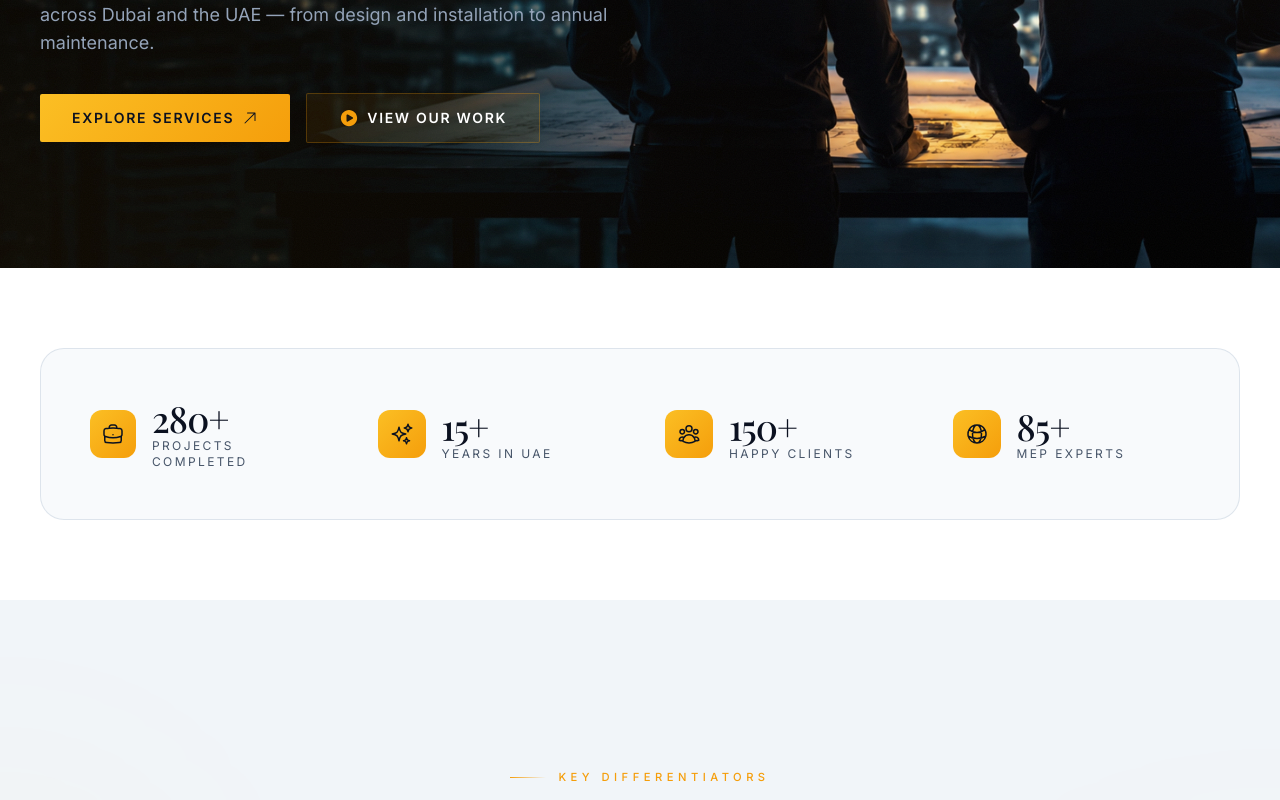
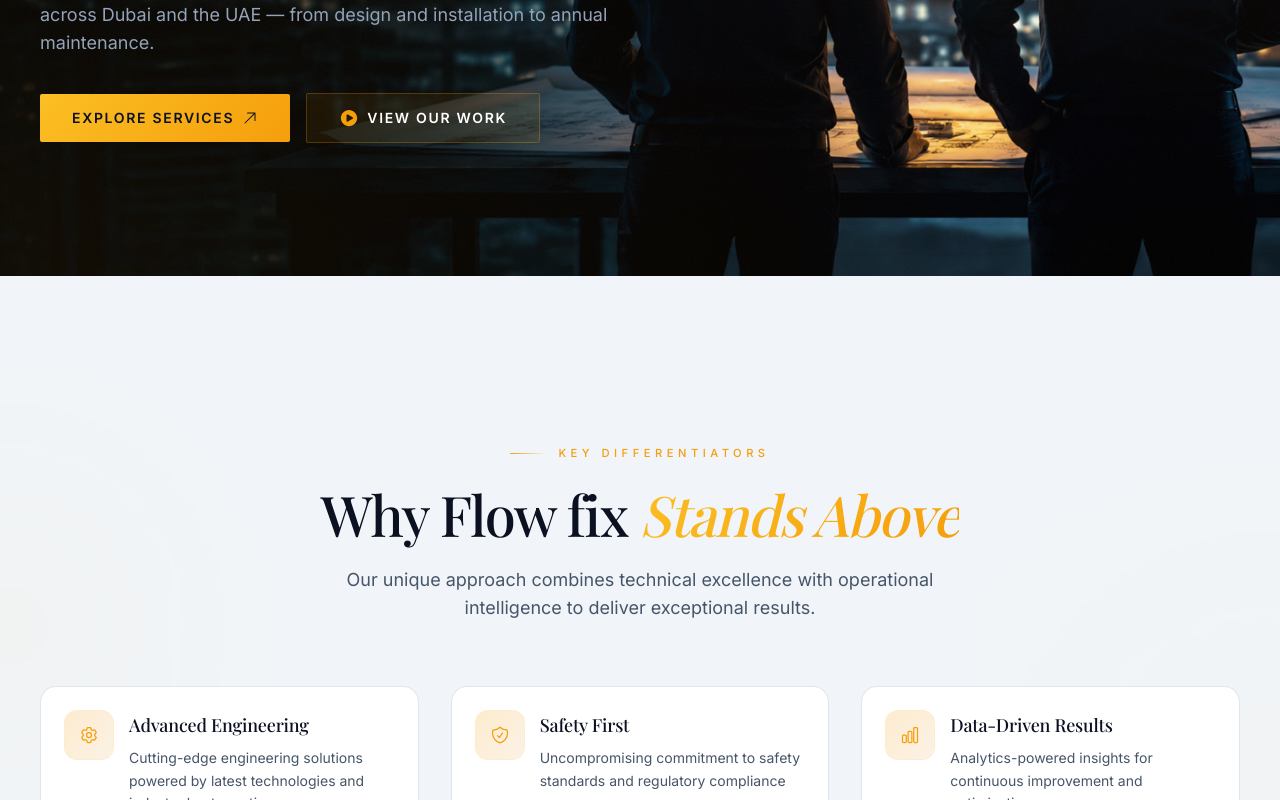
Before and after one commit to tarahadvertising/flowfix, a React (Vite) app: page / in a window 1280 px wide. Shown: the part 524-1324 px from the top of the page. Built offline with nearby package versions, Linux system fonts and the light colour scheme; a web font is replaced by a local one.

Commit message:
Remove Trust section - eliminate stats from website

```diff
--- a/src/pages/HomePage.jsx
+++ b/src/pages/HomePage.jsx
@@ -1,7 +1,6 @@
 import React from "react";
 import MainLayout from "../layouts/MainLayout.jsx";
 import Hero from "../sections/Hero.jsx";
-import Trust from "../sections/Trust.jsx";
 import Highlights from "../sections/Highlights.jsx";
 import About from "../sections/About.jsx";
 import Services from "../sections/Services.jsx";
@@ -10,12 +9,10 @@ import Process from "../sections/Process.jsx";
 import CTA from "../sections/CTA.jsx";
 import Contact from "../sections/Contact.jsx";
 import ScrollToTop from "../components/ScrollToTop.jsx";
-
 export default function HomePage() {
   return (
     <MainLayout>
       <Hero />
-      <Trust />
       <Highlights />
       <Services />
       <About />
```
Also changed, not shown: 1 other file (tests, documents, lock files or other folders).
